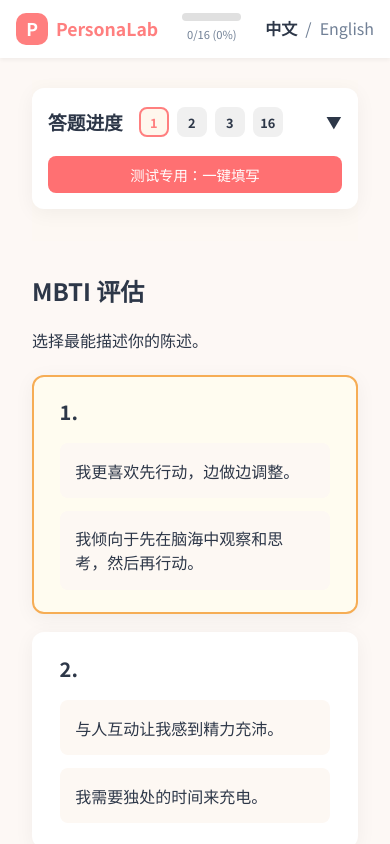
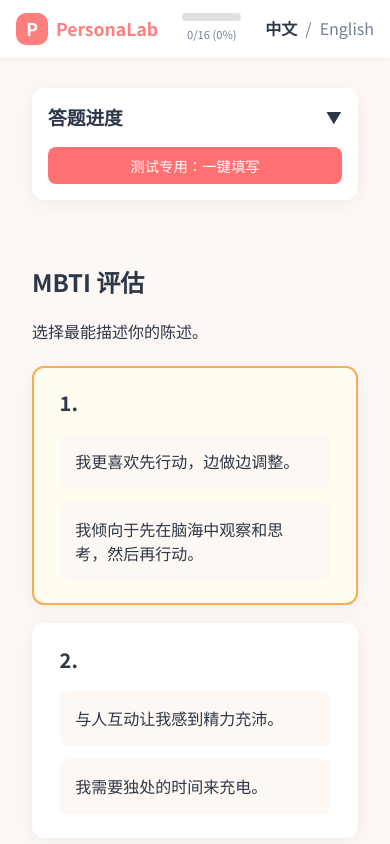
Before and after one commit to 18976qwer/PersonaLabPsychTest, a React (Vite) app in the folder client/: page /mbti in a window 390 px wide. Shown: the top 844 px of the page. Built offline with nearby package versions, Linux system fonts and the light colour scheme; no server answers.

Commit message:
Mobile UI Refinement

```diff
--- a/client/src/components/report/ChatGPTPromptSection.tsx
+++ b/client/src/components/report/ChatGPTPromptSection.tsx
@@ -84,9 +84,7 @@ const Avatar = styled.div`
   flex-shrink: 0;
 
   @media (max-width: ${({ theme }) => theme.breakpoints.mobile}) {
-    width: 40px;
-    height: 40px;
-    font-size: 1.2rem;
+    display: none;
   }
 `;
 
@@ -113,9 +111,12 @@ const ChatBubble = styled.div`
   }
 
   @media (max-width: ${({ theme }) => theme.breakpoints.mobile}) {
-    padding: 1rem;
-    border-radius: 12px;
-    margin-top: 0.5rem;
+    padding: 0;
+    border-radius: 0;
+    margin-top: 0;
+    background: transparent;
+    box-shadow: none;
+    border: none;
 
     &::before {
       display: none;
@@ -135,6 +136,10 @@ const PromptText = styled.div`
     font-size: 0.9rem;
     line-height: 1.6;
     word-break: break-word;
+    background: #f7fafc;
+    padding: 1rem;
+    border-radius: 12px;
+    border: 1px solid rgba(0,0,0,0.05);
   }
 `;
 
@@ -163,10 +168,11 @@ const CopyButton = styled.button`
 
   @media (max-width: ${({ theme }) => theme.breakpoints.mobile}) {
     position: static;
-    margin-bottom: 0.8rem;
+    margin-bottom: 1rem;
     width: 100%;
     justify-content: center;
-    padding: 0.6rem;
+    padding: 0.8rem;
+    border-radius: 12px;
   }
 `;
 
--- a/client/src/pages/EnneagramPage.tsx
+++ b/client/src/pages/EnneagramPage.tsx
@@ -108,23 +108,6 @@ const MobileProgressHeader = styled.div`
 
 const MobileProgressPreview = styled.div`
   display: none;
-
-  @media (max-width: ${({ theme }) => theme.breakpoints.mobile}) {
-    display: flex;
-    gap: 0.5rem;
-    overflow-x: auto;
-    padding: 0.2rem 0;
-    flex: 1;
-    margin-left: 1rem;
-    margin-right: 0.5rem;
-
-    /* Hide scrollbar but keep functionality */
-    -ms-overflow-style: none;
-    scrollbar-width: none;
-    &::-webkit-scrollbar {
-      display: none;
-    }
-  }
 `;
 
 const QuestionNumber = styled.button<{ $status: 'answered' | 'active' | 'normal' }>`
--- a/client/src/pages/LandingPage.tsx
+++ b/client/src/pages/LandingPage.tsx
@@ -19,7 +19,7 @@ const LandingContainer = styled.main`
 
   @media (max-width: ${({ theme }) => theme.breakpoints.mobile}) {
     gap: 1rem;
-    padding: 1rem 0;
+    padding: 6rem 1rem 1rem;
     min-height: calc(100vh - 140px);
   }
 `;
--- a/client/src/pages/MBTIPage.tsx
+++ b/client/src/pages/MBTIPage.tsx
@@ -105,23 +105,6 @@ const MobileProgressHeader = styled.div`
 
 const MobileProgressPreview = styled.div`
   display: none;
-
-  @media (max-width: ${({ theme }) => theme.breakpoints.mobile}) {
-    display: flex;
-    gap: 0.5rem;
-    overflow-x: auto;
-    padding: 0.2rem 0;
-    flex: 1;
-    margin-left: 1rem;
-    margin-right: 0.5rem;
-
-    /* Hide scrollbar but keep functionality */
-    -ms-overflow-style: none;
-    scrollbar-width: none;
-    &::-webkit-scrollbar {
-      display: none;
-    }
-  }
 `;
 
 const QuestionNumber = styled.button<{ $status: 'answered' | 'error' | 'normal' | 'active' }>`
```
Also changed, not shown: 1 other file (tests, documents, lock files or other folders).
